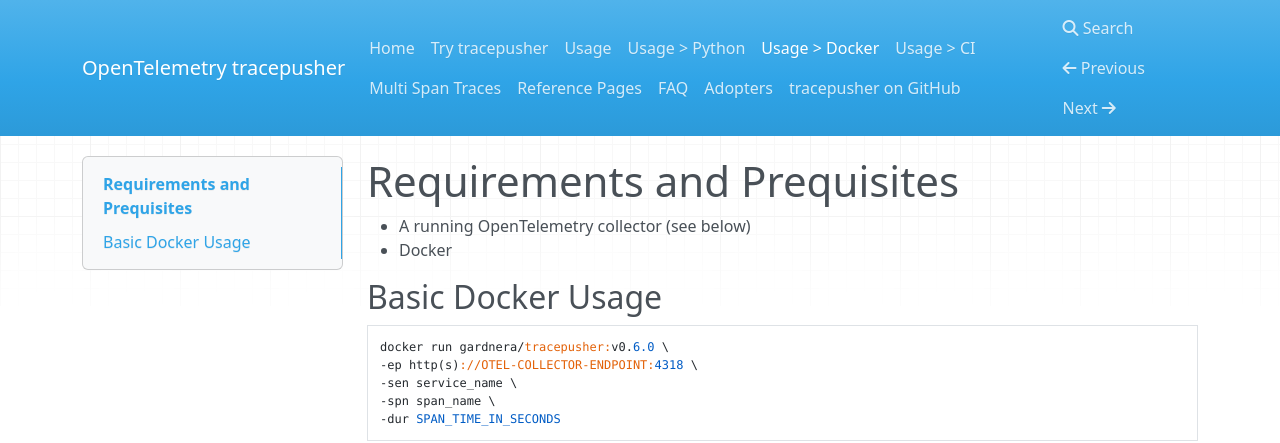
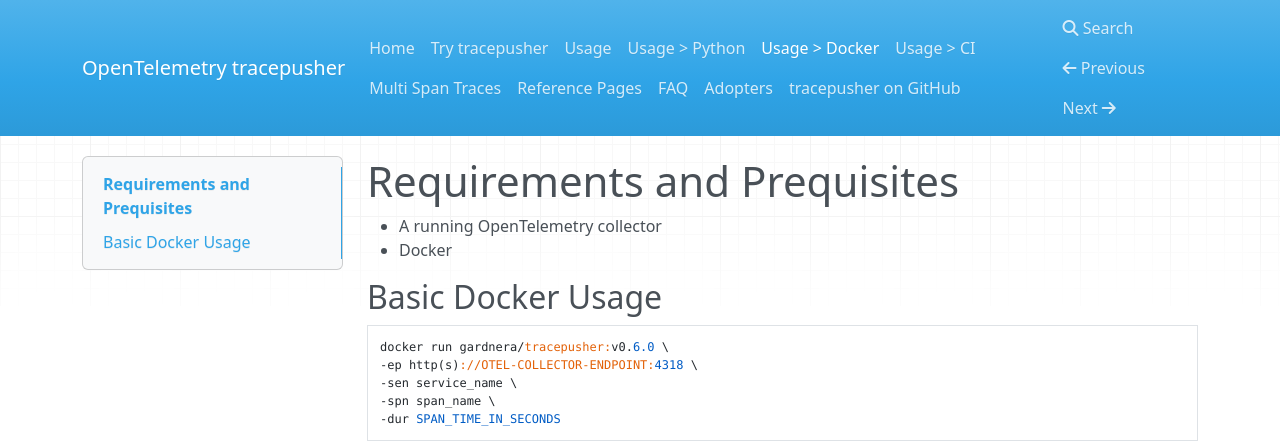
Before and after one commit to agardnerIT/tracepusher, an MkDocs documentation site: the page built from docs/usage/docker.md, in a window 1280 px wide. Shown: the top 443 px of the page. Built offline with MkDocs 1.6.1, drawn with Linux system fonts in a browser that asks for light colours; nearby versions of some CDN libraries.

Commit message:
docs: remove collector see below text
Signed-off-by: Adam Gardner <26523841+agardnerIT@users.noreply.github.com>

```diff
--- a/docs/usage/docker.md
+++ b/docs/usage/docker.md
@@ -1,5 +1,5 @@
 # Requirements and Prequisites
-- A running OpenTelemetry collector (see below)
+- A running OpenTelemetry collector
 - Docker
 
 ## Basic Docker Usage
```
Also changed, not shown: docs/usage/python.md (+1 -1 lines).
